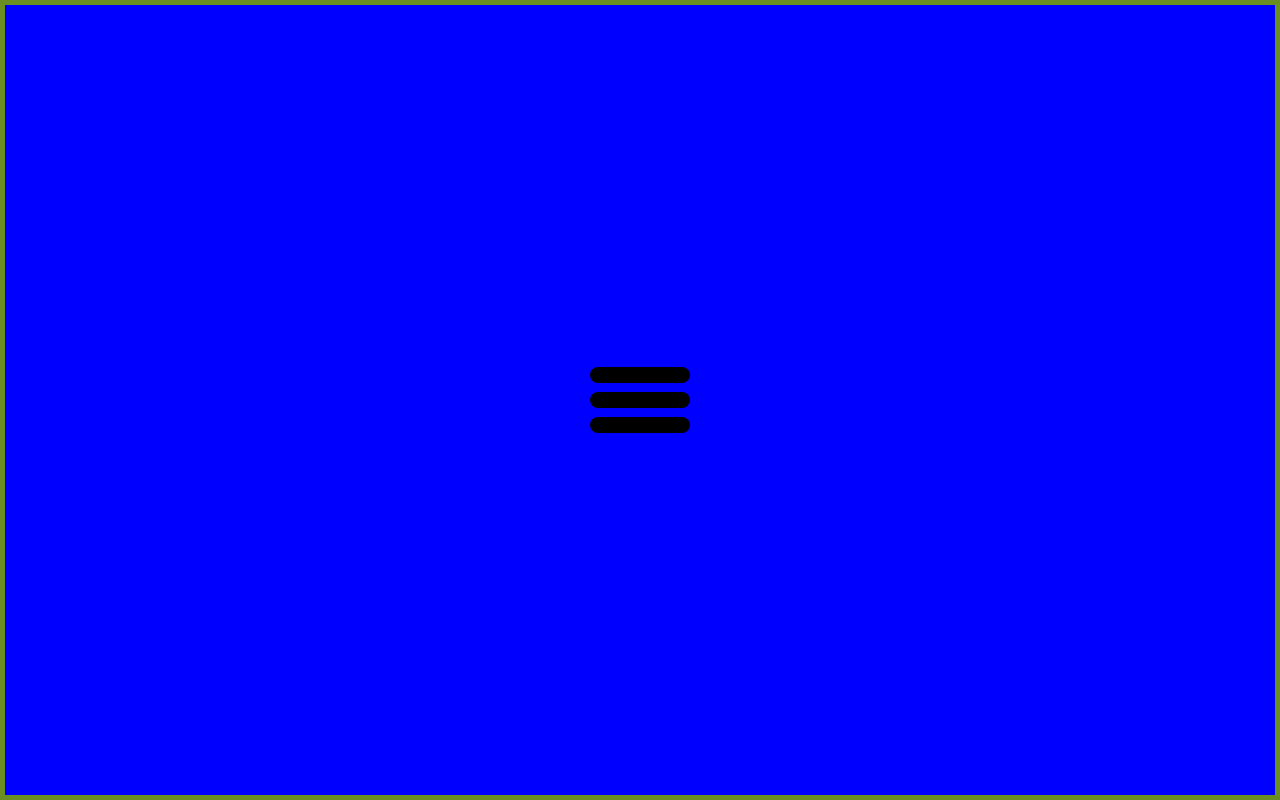
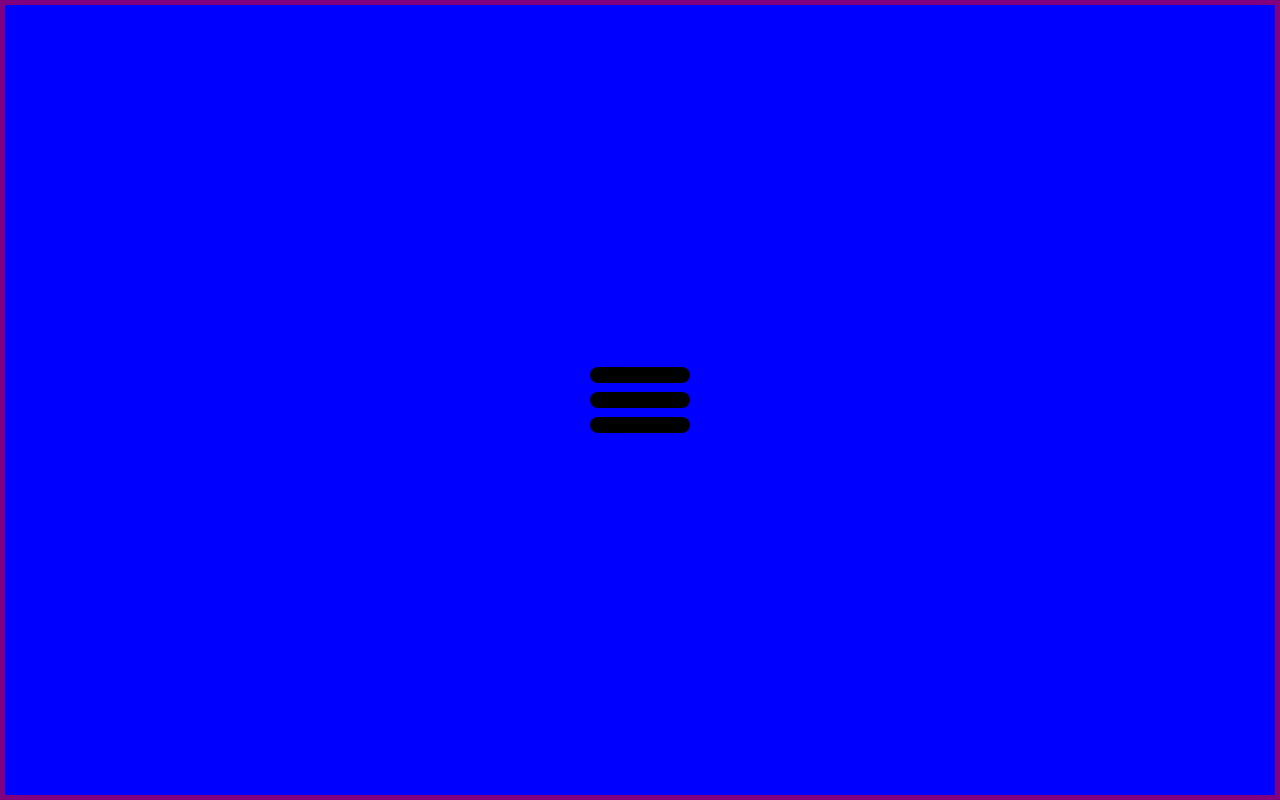
Before and after one commit to Olguin-Jv/burger-action, a plain HTML site: page index.html in a window 1280 px wide. Drawn offline with Linux system fonts and the light colour scheme.

Commit message:
proyecto terminado

```diff
--- a/css/style.css
+++ b/css/style.css
@@ -10,7 +10,7 @@ body {
     align-items: center;
     height: 100vh;
     width: 100%;
-    border: 5px solid olivedrab;
+    border: 5px solid purple;
     background: blue;
 }
 
@@ -18,7 +18,6 @@ body {
     position: relative;
     width: 100px;
     height: 90px;
-    /* border: 5px solid rosybrown; */
     border-radius: 5%;
     display: flex;
 }
@@ -100,11 +99,6 @@ body {
     }
 }
 
-/* .burger-menu:hover .top {
-    top: calc(50% - 9%);
-    transform: rotateZ(225deg);
-} */
-
 /* --------------------------------------------------------------------- */
 
 .middle {
@@ -142,11 +136,6 @@ body {
         transform: rotateY(0deg);
     }
 }
-
-/* .burger-menu:hover .middle {
-    transform: scaleX(0);
-    transform: rotateY(90deg);
-} */
 
 /* --------------------------------------------------------------------- */
 
@@ -190,9 +179,4 @@ body {
     }
 }
 
-/* .burger-menu:hover .bottom {
-    bottom: calc(50% - 9%);
-    transform: rotateZ(-225deg);
-} */
-
 /* --------------------------------------------------------------------- */
```
